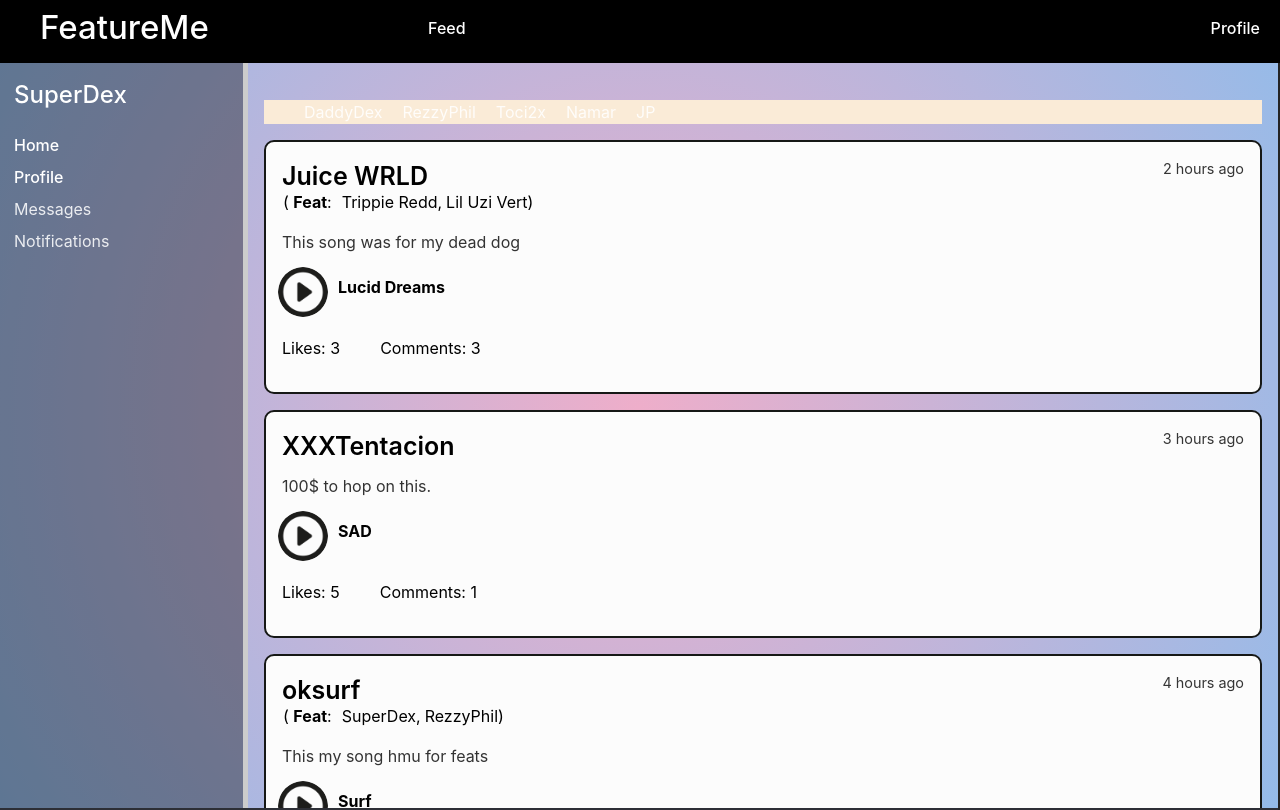
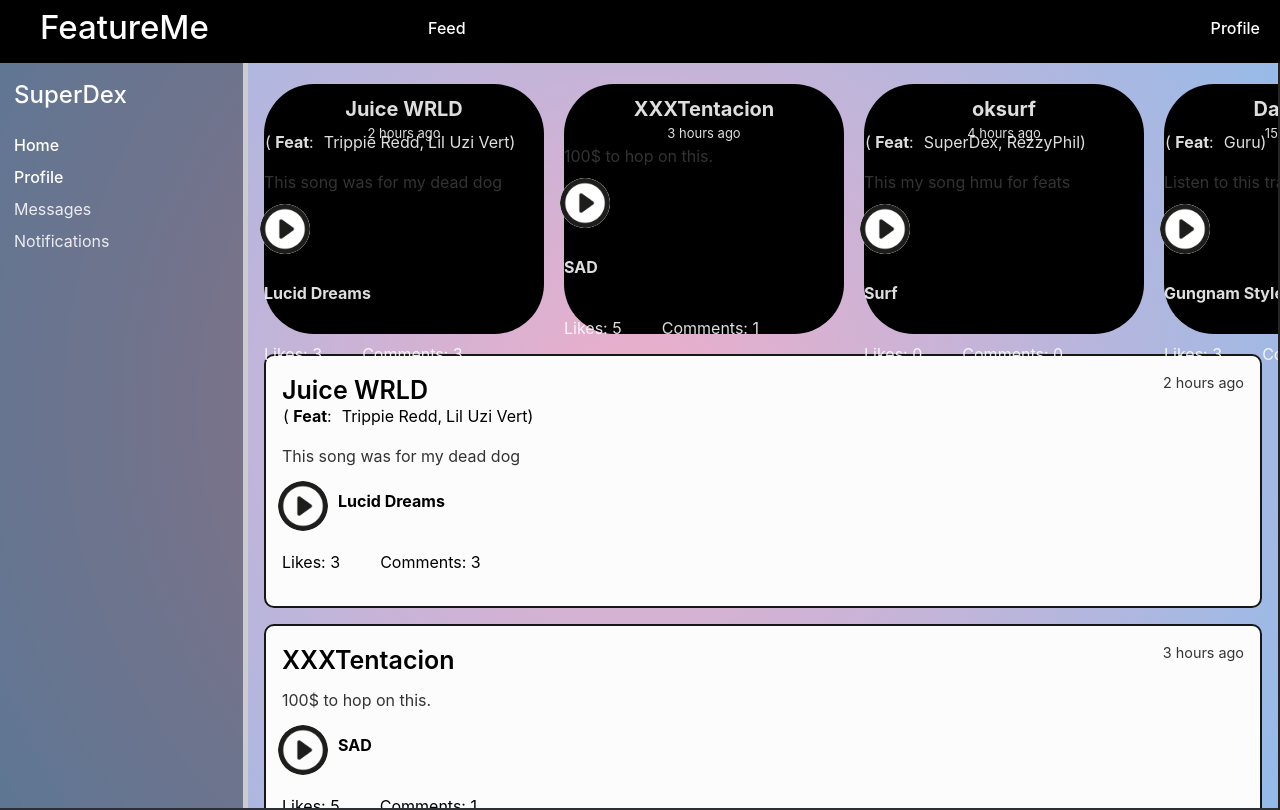
Before and after one commit to SuperDex7/FeatureMe, a React (Vite) app in the folder react-feature/: page /feed in a window 1280 px wide. Shown: the top 810 px of the page. Built offline with nearby package versions, Linux system fonts and the light colour scheme.

Commit message:
spotlight adjustmants

```diff
--- a/react-feature/src/App.css
+++ b/react-feature/src/App.css
@@ -24,7 +24,7 @@
   background-color: rgba(8, 8, 8, 0.541);
   width: 50%;
   margin-top: 80px;
-  height: 200px;
+  height: 27vh;
   padding-left: 4%;
   margin-left: 20px;
   border-radius: 100px;
--- a/react-feature/src/Components/Spotlight.css
+++ b/react-feature/src/Components/Spotlight.css
@@ -1,10 +1,52 @@
 #spotlight{
-
-    background-color: black;
-}
-#spotlight-list{
     display: flex;
     gap: 20px;
-    list-style: none;
-    background-color: antiquewhite;
+    margin-bottom: 20px;
 }
+
+.spotlight-item{
+    background-color: black;
+    width: 280px;
+    min-width: 280px;
+    height: 250px;
+    border-radius: 50px;
+
+}
+.feed-spotlight__author{
+    display: flex;
+    align-items: center;
+    justify-content: center;
+    margin-top: 10px;
+    font-size: 20px;
+    font-weight: bold;
+}
+.feed-spotlight__timestamp{
+    display: flex;
+    justify-content: center;
+    font-size: 13px;
+}
+#spotlight-features{
+    display: flex;
+    align-items: center;
+    margin-top: -30px;
+    padding-left: 1px;
+
+}
+#spotlight-stats{
+    display: flex;
+    gap: 40px;
+    align-items: center;
+}
+.spotlight-playsection{
+    display: flex;
+    align-items: center;
+    gap: 10px;
+}
+#spotlight-playbutton{
+    width: 50px;
+    height: 50px;
+    border-radius: 50%;
+    margin-top: 10px;
+    margin-left: -4px;
+    background-color: white;
+}
--- a/react-feature/src/Components/Spotlight.jsx
+++ b/react-feature/src/Components/Spotlight.jsx
@@ -1,17 +1,60 @@
-import Feedf from "./Feedf";
 import "./Spotlight.css";
+import SpotlightItem from "./SpotlightItem";
 function Spotlight() {
+  const spotlightData = [
+    {
+      id: 3,
+      author: "Juice WRLD",
+      content: "This song was for my dead dog",
+      timestamp: "2 hours ago",
+      songname: "Lucid Dreams",
+      features: ["Trippie Redd", "Lil Uzi Vert"],
+      comments:["This Trash dood", "Grow up kid!!", "Dookieeee"],
+      genre: "Hiphop",
+      likes:["ggwoah", "oopsieeeepie", "Graaaaa123"]
+    },
+    {
+      id: 2,
+      author: "XXXTentacion",
+      content: "100$ to hop on this.",
+      timestamp: "3 hours ago",
+      songname: "SAD",
+      features: [],
+      comments:["FIREEEE!!"],
+      genre: "RNB",
+      likes:["doooeeaa23","boiwhattt23556","noudidnt665","getoutdood1","Icantbveliece1111"]
+    },
+    {
+      id: 1,
+      author: "oksurf",
+      content: "This my song hmu for feats",
+      timestamp: "4 hours ago",
+      songname: "Surf",
+      features: ["SuperDex", "RezzyPhil"],
+      comments:[],
+      genre: "Punk",
+      likes:[]
+    },
+    {
+      id: 4,
+      author: "DaddyDex",
+      content: "Listen to this track",
+      timestamp: "15 hours ago",
+      songname: "Gungnam Style",
+      features: ["Guru"],
+      comments:["This Trash dood", "Grow up kid!!", "Dookieeee"],
+      genre: "Soul",
+      likes:["ggwoah", "oopsieeeepie", "Graaaaa123"]
+    },
+  ];
+  return (
 
-  return (
     <div id="spotlight">
-      <ul id="spotlight-list">
-        <li>DaddyDex</li>
-        <li>RezzyPhil</li>
-        <li>Toci2x</li>
-        <li>Namar</li>
-        <li>JP</li>
-      </ul>
+      {spotlightData.map((item) => (
+              <SpotlightItem key={item.id} {...item} />
+            ))}
     </div>
+
   );
 }
 export default Spotlight
--- /dev/null
+++ b/react-feature/src/Components/SpotlightItem.jsx
@@ -0,0 +1,39 @@
+import React from "react";
+import Spotlight from "./Spotlight";
+
+
+function SpotlightItem({ author, content, timestamp, songname, features, genre, comments, likes }) {
+  return (
+    <div className="spotlight-item">
+      <div className="feed-spotlight__header">
+        <span className="feed-spotlight__author">{author}</span>
+        <span className="feed-spotlight__timestamp">{timestamp}</span>
+      </div>
+      {features && features.length > 0 && (
+        <div id="spotlight-features">
+          <p>( <strong>Feat</strong>:</p>
+          <ul id="features-list">
+            {features.map((feature, index) => (
+              <li key={index}>
+                {feature}
+                {index !== features.length - 1 && features[index + 1] !== null ? "," : ")"}
+              </li>
+            ))}
+
+          </ul>
+        </div>
+      )}
+      <div className="feed-item__content">{content}</div>
+      <div id="spotlight-playsection">
+        <img id="spotlight-playbutton" src="play-button.png" alt="PlayButton" />
+        <h4 id="spotlight-songname">{songname}</h4>
+      </div>
+      <div id="spotlight-stats">
+        <p>Likes: {likes.length}</p>
+        <p>Comments: {comments.length}</p>
+      </div>
+    </div>
+  );
+}
+
+export default SpotlightItem;
```
